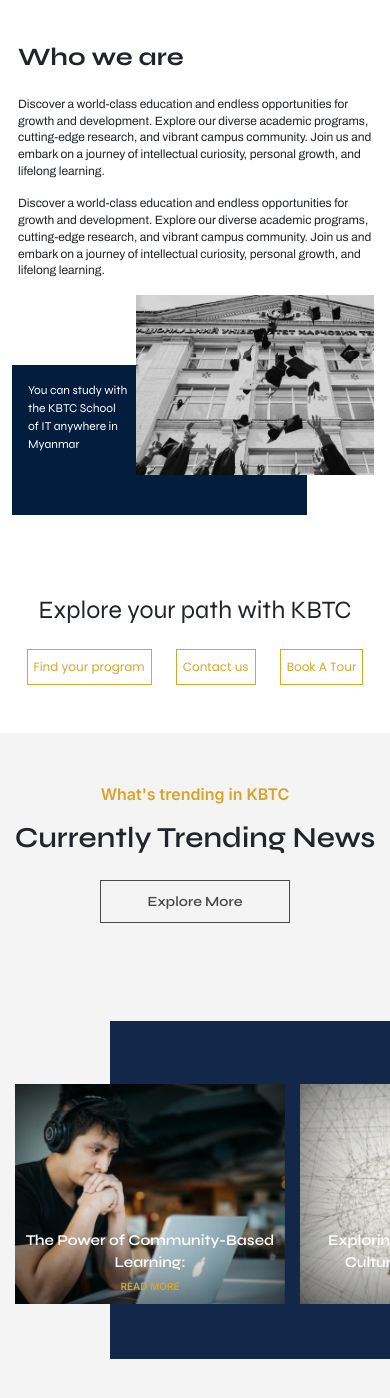
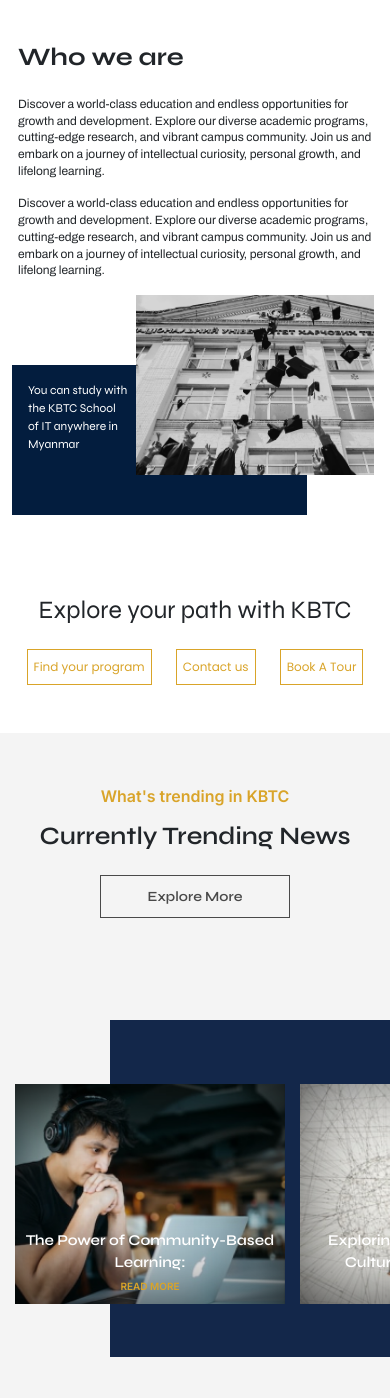
Before and after one commit to MyoHsat27/kbtc-project, a Vue app: page /about-us in a window 390 px wide. Shown: the top 1398 px of the page. Built offline with nearby package versions, Linux system fonts and the light colour scheme; the HTML template or start-up script is replaced by a standard one.

Commit message:
pulling explore path, who we are features

```diff
--- a/src/components/About/TrendingComponent.vue
+++ b/src/components/About/TrendingComponent.vue
@@ -30,7 +30,6 @@
     <!-- Scroll Container End -->
   </div>
 
-  <div class="vh-100"></div>
 </template>
 
 <script>
@@ -262,6 +261,9 @@
   }
 }
 @media screen and (max-width: 576px) {
+  .trending-header {
+    font-size: 25px;
+  }
   .trending-bg-shape-responsive {
     width: 280px;
   }
```
